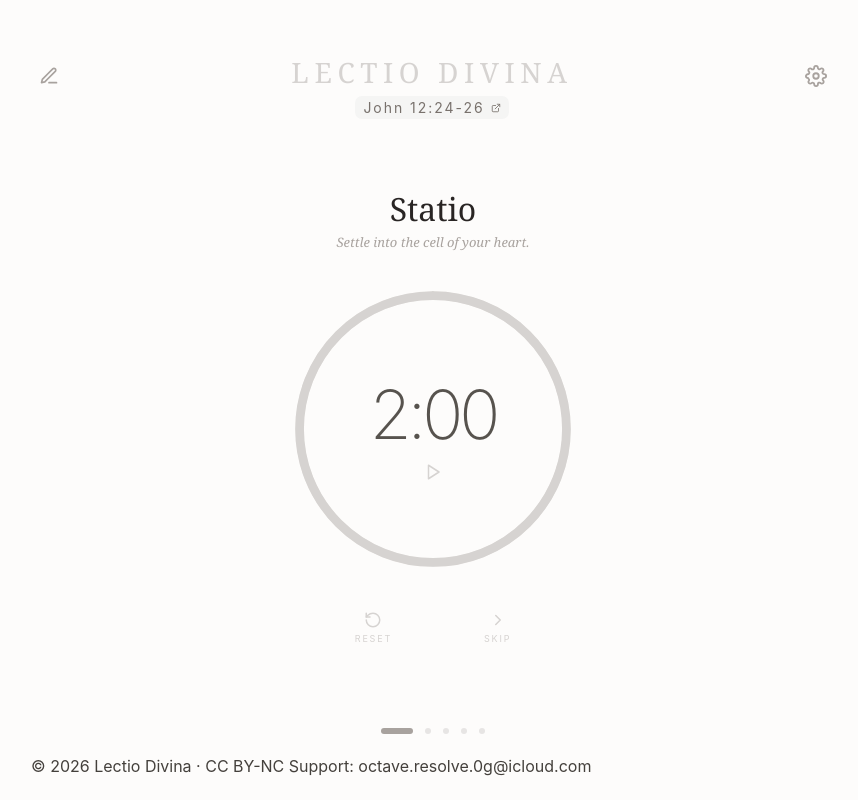
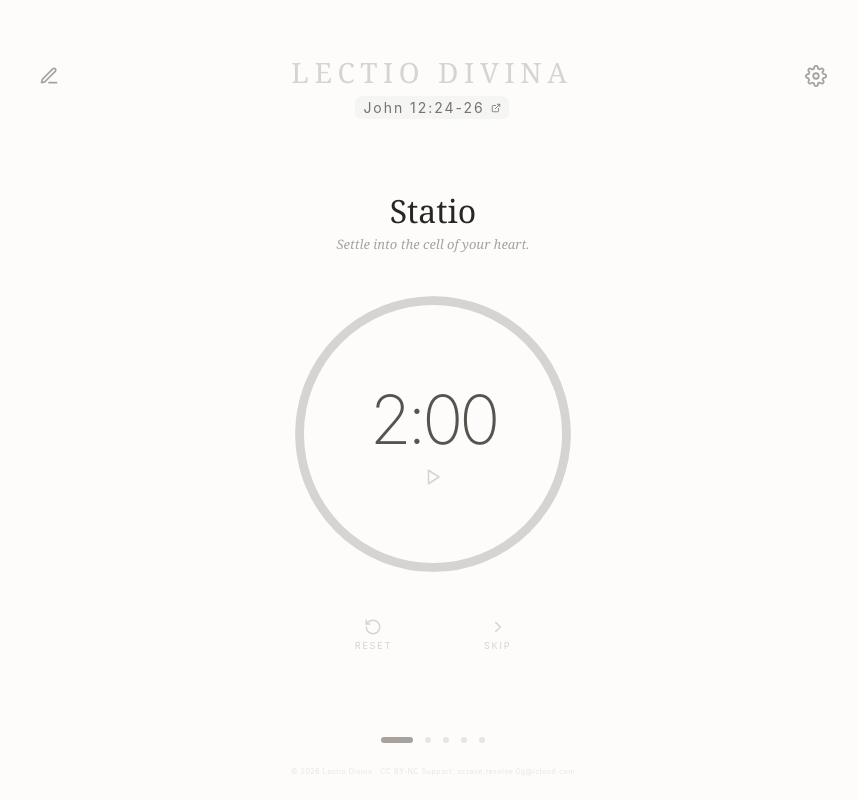
Before and after one commit to Lectio-Divina/lectio_divina_local, a React (Vite) app: page / in a window 1280 px wide. Shown: the whole page, without its empty margins (207-1065 px from the left). Built offline with nearby package versions, Linux system fonts and the light colour scheme.

Commit message:
Update styles.css

```diff
--- a/src/styles.css
+++ b/src/styles.css
@@ -291,3 +291,22 @@ input[type="range"] { width:100%; accent-color:#78716c; margin-top:10px; }
     height: 50px;
   }
 }
+
+.main-footer {
+  display: flex;
+  flex-direction: column;
+  align-items: center;
+}
+
+.copyright-notice {
+  margin-top: 2px;
+  font-size: 7px;
+  letter-spacing: .08em;
+  color: #d6d3d1;
+  opacity: .55;
+  text-align: center;
+}
+
+:root[data-theme="dark"] .copyright-notice {
+  color: #57534e;
+}
```
